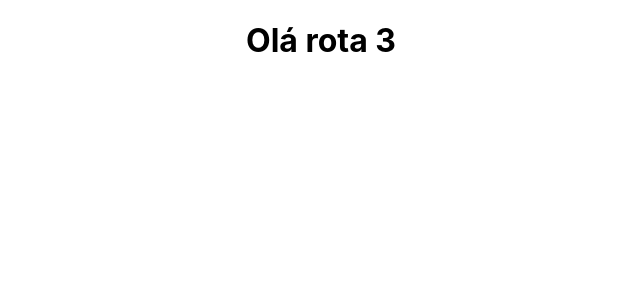
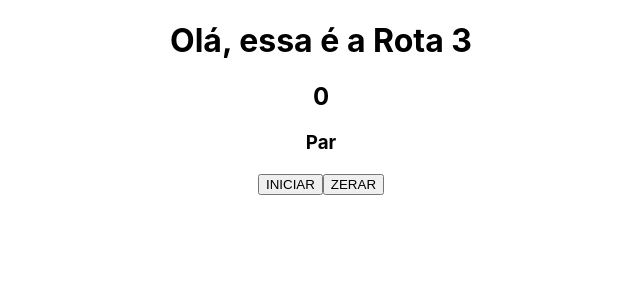
Before and after one commit to 0Matheus0/aprendendo-react, a React (Create React App) app: page /rota3 in a window 1280 px wide. Shown: the top 300 px of the page, without its empty margins (319-959 px from the left). Built offline with nearby package versions, Linux system fonts and the light colour scheme.

Commit message:
useEffect na rota3

```diff
--- a/src/App.js
+++ b/src/App.js
@@ -2,6 +2,7 @@ import './App.css';
 import { BrowserRouter, Route, Switch } from 'react-router-dom';
 import Rota1 from './Component/Rota1';
 import Rota2 from './Component/Rota2';
+import Rota3 from './Component/Rota3';
 
 function App() {
   return (
@@ -14,13 +15,7 @@ function App() {
 
           <Route path ="/rota2" component = {Rota2}/>
 
-          <Route path ="/rota3">
-            <div>
-              <div>
-                <h1>Olá rota 3</h1>
-              </div>
-            </div>
-          </Route>
+          <Route path ="/rota3" component = {Rota3}/>
 
           <Route path ="/">
             <div><h1>Essa é a Rota padrão</h1></div>
--- /dev/null
+++ b/src/Component/Rota3.jsx
@@ -0,0 +1,35 @@
+import React, { useEffect, useState } from 'react'
+
+const Rota3 = () =>{
+
+    const [numero, setNumero] = useState(0);
+    const [status, setStatus] = useState("");
+
+    useEffect(()=>{
+
+        if (numero % 2 === 0){
+            return setStatus ("Par")
+        }
+
+        else return setStatus("Impar")
+
+
+    })
+
+
+    return(
+        <div>
+            <h1>Olá, essa é a Rota 3</h1>
+
+            <h2>{numero}</h2>
+            <h3>{status}</h3>
+
+            <button onClick = {() => setNumero(numero+1)}>INICIAR</button>
+            <button onClick = {() => setNumero(0)}>ZERAR</button>
+
+        </div>
+    );
+
+}
+
+export default Rota3;
```
